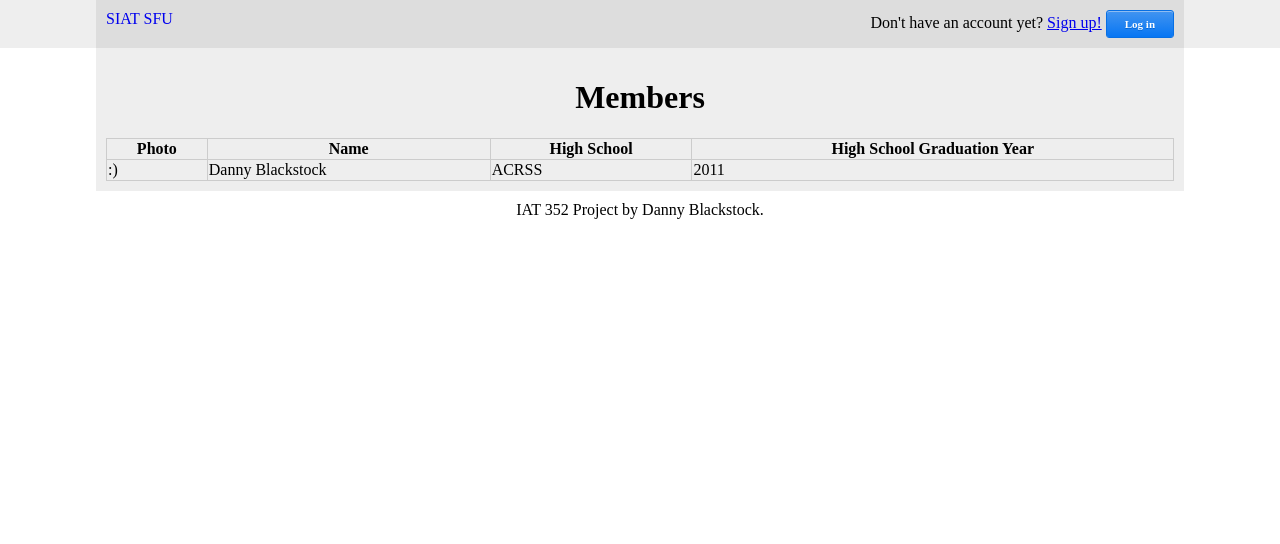
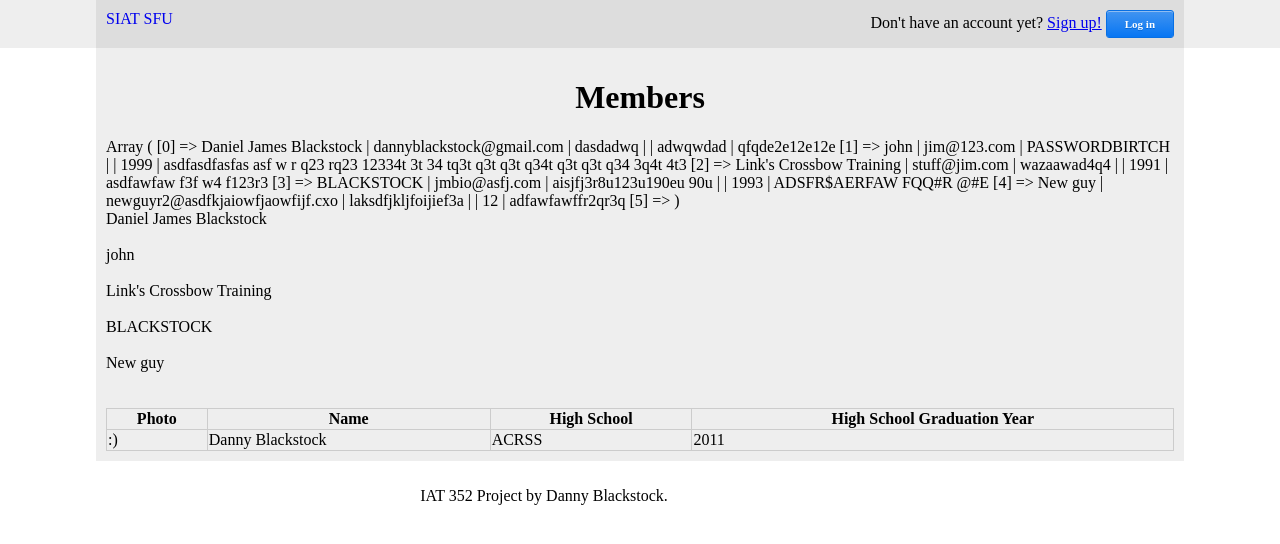
Before and after one commit to dannyblackstock/IAT-352, a PHP site: page /cocoon/dblackst/index.php in a window 1280 px wide. Shown: the top 544 px of the page. Run offline with PHP 8.4, Linux system fonts and the light colour scheme; some libraries are stand-ins or nearby versions.

Commit message:
Add ability to add users to a text file and display their names on the homepage.

```diff
--- a/dblackst/includes/footer.php
+++ b/dblackst/includes/footer.php
@@ -1,4 +1,6 @@
-    <div id="footer">IAT 352 Project by Danny Blackstock.</p>
+    <div id="footer-container">
+        <p class="footer-p">IAT 352 Project by Danny Blackstock.</p>
+    </div>
     <script src="//ajax.googleapis.com/ajax/libs/jquery/1.10.2/jquery.min.js"></script>
     <script>window.jQuery || document.write('<script src="js/vendor/jquery-1.10.2.min.js"><\/script>')</script>
     <script src="js/plugins.js"></script>
--- a/dblackst/index.php
+++ b/dblackst/index.php
@@ -19,6 +19,20 @@
             <td>ACRSS</td>
             <td>2011</td>
         </tr>
+        <?php
+            // load info file for all users
+            $userInfo = file_get_contents("user_info.txt");
+
+            // create an array of each user
+            $userInfo = explode("\n", $userInfo);
+            print_r($userInfo);
+
+            // loop through fields for each user
+            foreach($userInfo as $user){
+                $user = explode(" | ", $user);
+                echo "<br>".$user[0]."<br>";
+            }
+        ?>
     </table>
 </div>
 
--- a/dblackst/styles/main.css
+++ b/dblackst/styles/main.css
@@ -124,7 +124,32 @@ body {
   margin: 10px auto;
 }
 
-#footer {
+#sign-up-results {
+  width: 400px;
+  margin: 0 auto;
+}
+
+#footer-container {
+  *zoom: 1;
+  max-width: 68em;
+  margin-left: auto;
+  margin-right: auto;
   text-align: center;
   margin: 10px 0;
 }
+#footer-container:before, #footer-container:after {
+  content: " ";
+  display: table;
+}
+#footer-container:after {
+  clear: both;
+}
+#footer-container .footer-p {
+  float: left;
+  display: block;
+  margin-right: 2.35765%;
+  width: 100%;
+}
+#footer-container .footer-p:last-child {
+  margin-right: 0;
+}
--- a/dblackst/styles/main.scss
+++ b/dblackst/styles/main.scss
@@ -78,8 +78,18 @@ body {
     }
 }
 
+#sign-up-results {
+    width: 400px;
+    margin: 0 auto;
+}
+
 // ----- START footer ----- //
-#footer {
+#footer-container {
+    @include outer-container;
     text-align: center;
-    margin: 10px 0
+    margin: 10px 0;
+
+    .footer-p {
+        @include span-columns(12);
+    }
 }
--- /dev/null
+++ b/dblackst/user_info.txt
@@ -0,0 +1,5 @@
+Daniel James Blackstock | dannyblackstock@gmail.com | dasdadwq |  | adwqwdad | qfqde2e12e12e
+john | jim@123.com | PASSWORDBIRTCH |  | 1999 | asdfasdfasfas asf w r q23 rq23 12334t 3t 34 tq3t q3t q3t q34t q3t q3t q34 3q4t 4t3
+Link's Crossbow Training | stuff@jim.com | wazaawad4q4 |  | 1991 | asdfawfaw f3f w4 f123r3
+BLACKSTOCK | jmbio@asfj.com | aisjfj3r8u123u190eu 90u |  | 1993 | ADSFR$AERFAW FQQ#R @#E
+New guy | newguyr2@asdfkjaiowfjaowfijf.cxo | laksdfjkljfoijief3a |  | 12 | adfawfawffr2qr3q
```
Also changed, not shown: dblackst/sign_up.php (+4 -3 lines), dblackst/sign_up_submit.php (added, +78 -0 lines).
